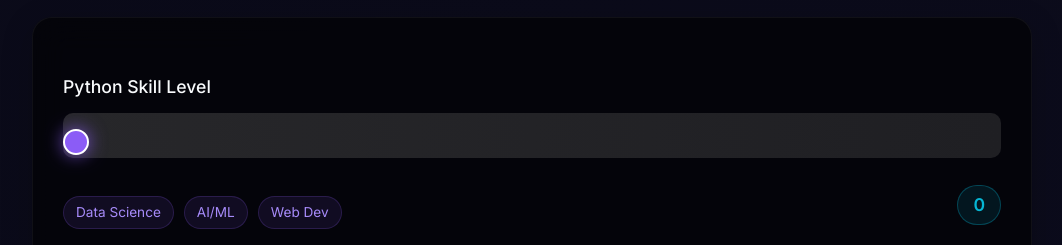
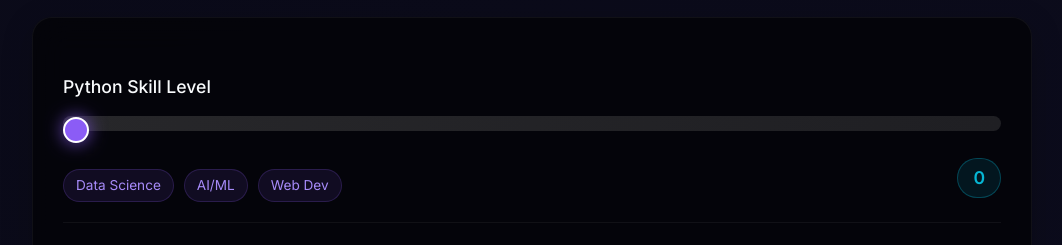
Before and after one commit to 786imran786/SkillSurvey, a plain HTML site: page survey.html in a window 1280 px wide. Shown: the part 478-723 px from the top of the page, without its empty margins (108-1170 px from the left). Drawn offline with Linux system fonts and the light colour scheme.

```diff
--- a/survey.html
+++ b/survey.html
@@ -181,7 +181,7 @@
 
         input[type="range"] {
             width: 100%;
-            height: 45px;
+            height: 15px;
             border-radius: 10px;
             background: linear-gradient(90deg, #27272a, #1f1f23);
             outline: none;
```
